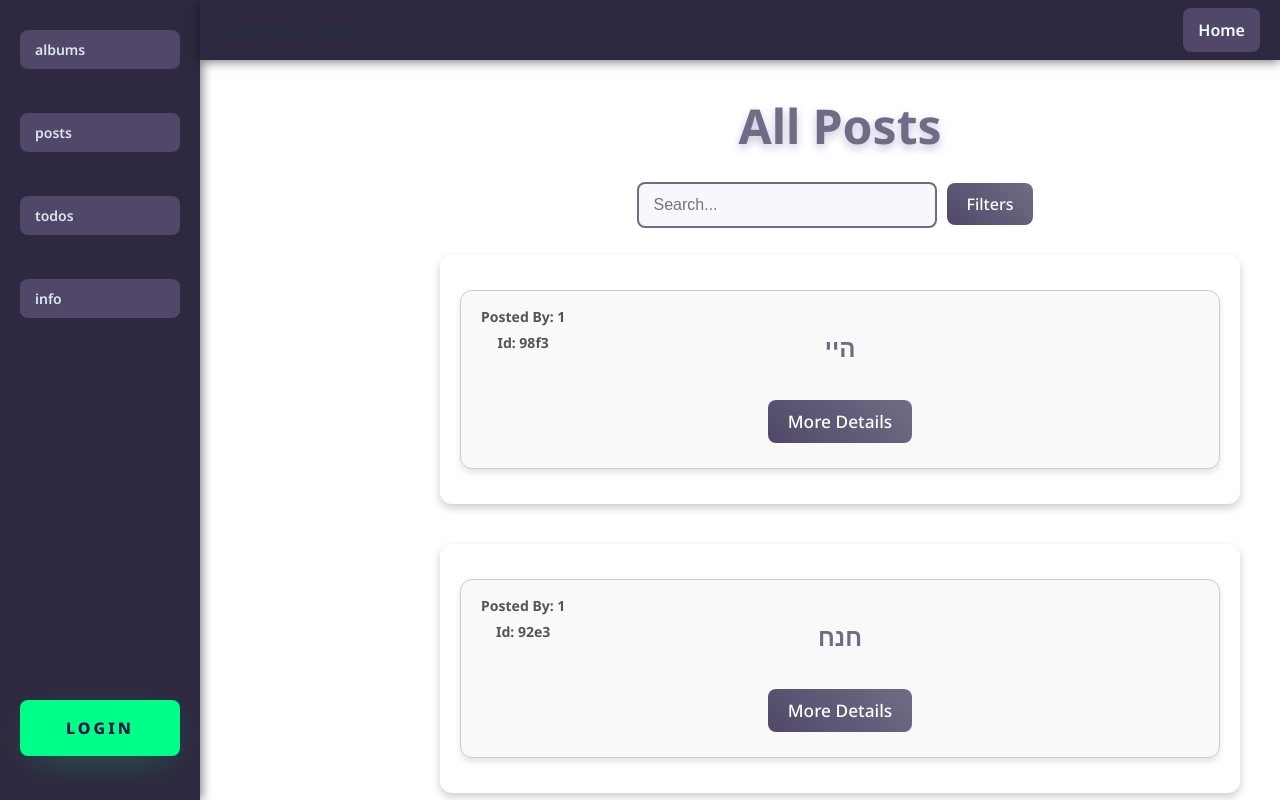
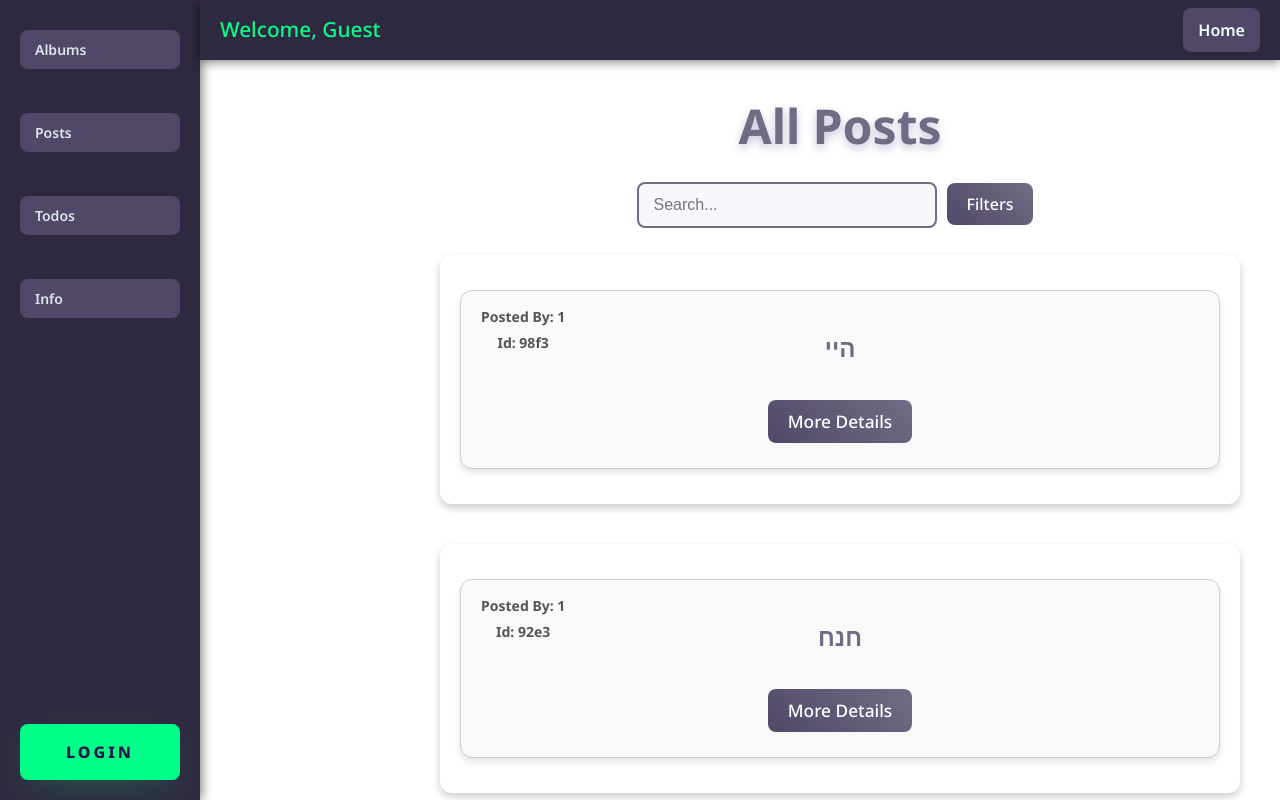
Before and after one commit to Ayala3423/serverProject, a React app: page /home in a window 1280 px wide. Shown: the top 800 px of the page. Built offline with nearby package versions, Linux system fonts and the light colour scheme; data requests are answered from the project's data file; the HTML template or start-up script is replaced by a standard one.

Commit message:
debuging changes

```diff
--- a/src/App.jsx
+++ b/src/App.jsx
@@ -38,7 +38,7 @@ function App() {
             <Route path="/" element={<Navigate to="/home" replace />} />
             <Route path="/home" element={<Home />} />
             <Route path="/login" element={<Login />} />
-            <Route path="/signUp" element={<SignUp />} />
+            <Route path="/register" element={<SignUp />} />
 
             {/* מסלול המשתמשים */}
             <Route path="/users/:userId" element={<Navbar />}>
--- a/src/components/Login/Login.jsx
+++ b/src/components/Login/Login.jsx
@@ -59,7 +59,7 @@ export default function Login() {
                             />
                         </div>
                         <button className="btn-login" type="submit" onClick={handleSubmit}>Login</button>
-                        <Link to="/signUp" className='signUp'>Dont Have An Account Yet?</Link>
+                        <Link to="/register" className='signUp'>Dont Have An Account Yet?</Link>
                     </div>
                 </div>
             </main>
--- a/src/components/Navbar/Navbar.css
+++ b/src/components/Navbar/Navbar.css
@@ -112,3 +112,28 @@ nav a:hover {
   background: #77ffc0;
   color: #201b2c;
 }
+.navItem {
+  margin-bottom: 30px;
+  text-decoration: none;
+  color: #f0ffffde;
+  font-size: 14px;
+  font-weight: 600;
+  margin: 10px 0;
+  padding: 10px 15px;
+  background: #514869;
+  border-radius: 8px;
+  transition: all 0.3s ease;
+  width: 100%;
+  box-sizing: border-box;
+  text-align: left;
+}
+
+.navItem:hover {
+  background: #00ff88;
+  color: #2b134b;
+}
+
+.navItem.active {
+  background: #00ff88;
+  color: #2b134b;
+}
--- a/src/components/Navbar/Navbar.jsx
+++ b/src/components/Navbar/Navbar.jsx
@@ -1,15 +1,16 @@
-import { useState, useEffect, useRef, useContext } from 'react';
-import { Link, useParams, Outlet, useNavigate } from 'react-router-dom';
-import './Navbar.css';
-import { UserContext } from '../../App';
+import { useContext } from "react";
+import { Link, useParams, Outlet, useNavigate, useLocation } from "react-router-dom";
+import "./Navbar.css";
+import { UserContext } from "../../App";
 
 function Navbar() {
   const { currentUser, setCurrentUser, setAuthorized } = useContext(UserContext);
   const { userId } = useParams();
   const navigate = useNavigate();
+  const location = useLocation();
 
   const handleLogOut = () => {
-        localStorage.removeItem('currentUser');
+    localStorage.removeItem("currentUser");
     setCurrentUser(null);
     navigate("/home");
   };
@@ -18,42 +19,47 @@ function Navbar() {
     setAuthorized(false);
   };
 
+  const getNavItemClass = (path) =>
+    location.pathname === path ? "navItem active" : "navItem";
+
   return (
-        <div className='homePage'>
+    <div className="homePage">
       <header className="header">
-                {currentUser ? (
         <div className="profile">
-                        <span className="username">Welcome, {currentUser.name || "Guset"}</span>
+          <span className="username">
+            Welcome, {currentUser ? currentUser.name : "Guest"}
+          </span>
         </div>
-                ) : (
-                    <span className="loading">Loading user data...</span>
-                )}
-                <Link to={userId ? `/users/${userId}/home` : `/home`} onClick={() => setShowAllPosts(true)} className='homeLink'>Home</Link><br />
+
+        <Link
+          to={userId ? `/users/${userId}/home` : `/home`}
+          className="homeLink"
+        >
+          Home
+        </Link>
       </header>
 
       <nav>
+        {userId ? (
           <>
+            <Link to={`/users/${userId}/albums`} className={getNavItemClass(`/users/${userId}/albums`)}>Albums</Link><br/>
+            <Link to={`/users/${userId}/posts`} className={getNavItemClass(`/users/${userId}/posts`)}>Posts</Link><br/>
+            <Link to={`/users/${userId}/todos`} className={getNavItemClass(`/users/${userId}/todos`)}>Todos</Link><br/>
+            <Link to={`/users/${userId}/info`} className={getNavItemClass(`/users/${userId}/info`)}>Info</Link>
+            <button id="logOutBtn" onClick={handleLogOut}>Log Out</button>
           </>
-                {userId ?
+        ) : (
           <>
-                        <Link id="navItem" to={`/users/${userId}/albums`}>albums</Link><br />
-                        <Link id="navItem" to={`/users/${userId}/posts`}>posts</Link><br />
-                        <Link id="navItem" to={`/users/${userId}/todos`}>todos</Link><br />
-                        <Link id="navItem" to={`/users/${userId}/info`}>info</Link><br />
-                        <button id="logOutBtn" onClick={handleLogOut}>Log Out</button>
-                    </> :
-                    <>
-                        <button id="navItem" onClick={handleGuestRequests}>albums</button><br />
-                        <button id="navItem" onClick={handleGuestRequests}>posts</button><br />
-                        <button id="navItem" onClick={handleGuestRequests}>todos</button><br />
-                        <button id="navItem" onClick={handleGuestRequests}>info</button><br />
-                        <Link id="logInLink" to={`/login`}>Login</Link><br />
+            <button id="navItem" onClick={handleGuestRequests}>Albums</button><br/>
+            <button id="navItem" onClick={handleGuestRequests}>Posts</button><br/>
+            <button id="navItem" onClick={handleGuestRequests}>Todos</button><br/>
+            <button id="navItem" onClick={handleGuestRequests}>Info</button>
+            <Link id="logInLink" to={`/login`}>Login</Link>
           </>
-                }
+        )}
       </nav>
       <Outlet />
     </div>
-
   );
 }
 
```
Lines whose indentation alone changed are shown as unchanged.
